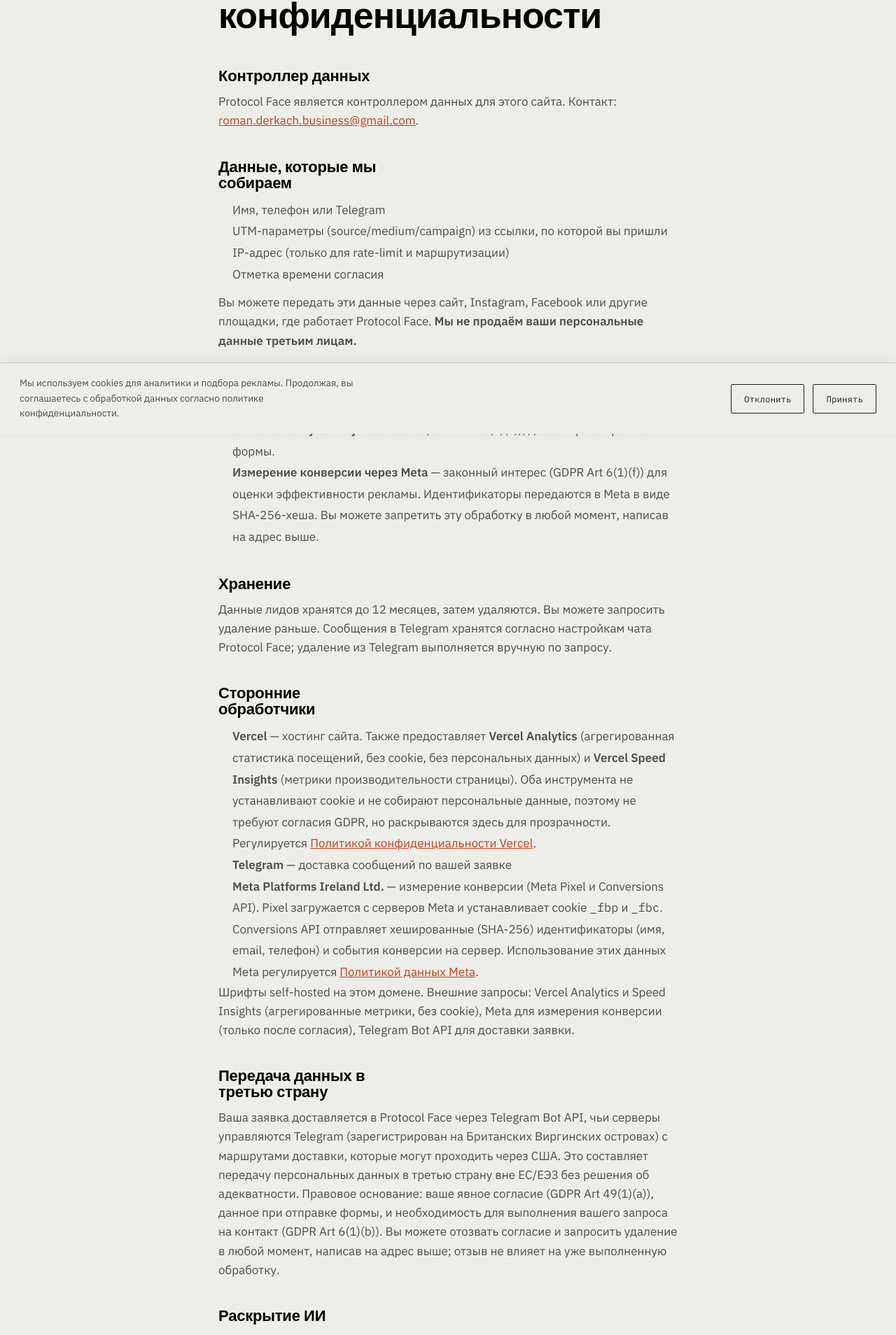
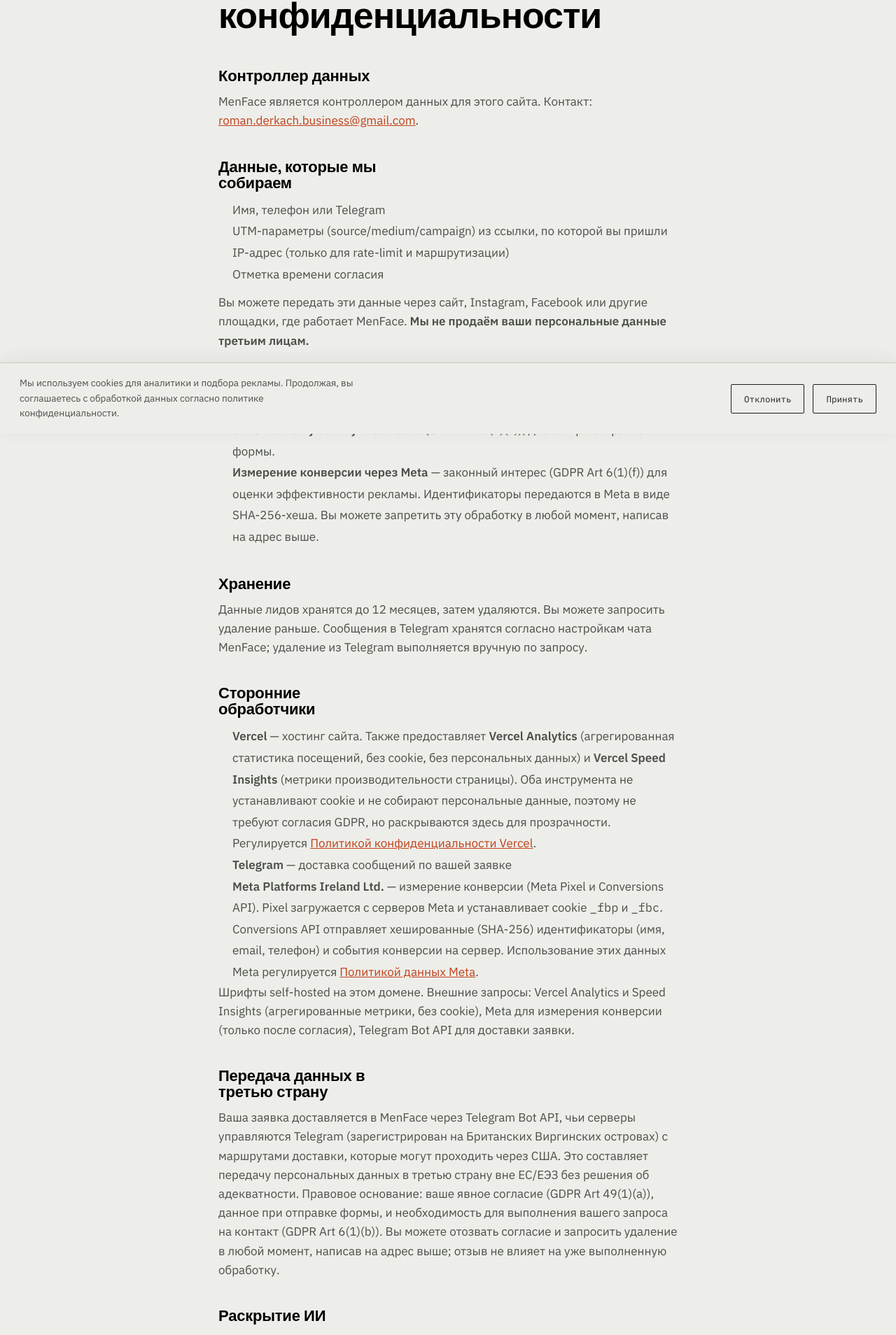
Before and after one commit to Vane1o-amd/protocol-face-landing, a Next.js app: page /privacy in a window 1280 px wide. Shown: the part 180-2088 px from the top of the page at 70% size. Built offline with nearby package versions, Linux system fonts and the light colour scheme; no server answers.

Commit message:
Rebrand remaining Protocol Face mentions to MenFace (#45)
Co-authored-by: Vane1o <ivannemtinov005@gmail.com>
Co-authored-by: Claude Code <noreply@anthropic.com>

```diff
--- a/app/layout.tsx
+++ b/app/layout.tsx
@@ -41,21 +41,21 @@ const caveat = Caveat({
 // TODO: replace placeholder domain once user confirms final domain
 export const metadata: Metadata = {
   metadataBase: new URL("https://menface.pro"),
-  title: "Protocol Face — персональная диагностика и сопровождение",
+  title: "MenFace — персональная диагностика и сопровождение",
   description:
     "Личный протокол лица: измени лицо за 30 дней — первые изменения уже через неделю.",
   alternates: { canonical: "/" },
   openGraph: {
-    title: "Protocol Face — персональная диагностика и сопровождение",
+    title: "MenFace — персональная диагностика и сопровождение",
     description:
       "Личный протокол лица: измени лицо за 30 дней — первые изменения уже через неделю.",
     type: "website",
     locale: "ru_RU",
-    siteName: "Protocol Face",
+    siteName: "MenFace",
   },
   twitter: {
     card: "summary_large_image",
-    title: "Protocol Face — персональная диагностика и сопровождение",
+    title: "MenFace — персональная диагностика и сопровождение",
     description:
       "Личный протокол лица: измени лицо за 30 дней — первые изменения уже через неделю.",
   },
--- a/app/opengraph-image.tsx
+++ b/app/opengraph-image.tsx
@@ -20,7 +20,7 @@ export default function OpenGraphImage() {
         }}
       >
         <div style={{ fontSize: 28, color: "#C1401C", marginBottom: 24 }}>
-          PROTOCOL FACE
+          MENFACE
         </div>
         <div
           style={{
--- a/app/privacy/page.tsx
+++ b/app/privacy/page.tsx
@@ -1,8 +1,8 @@
 import type { Metadata } from "next";
 
 export const metadata: Metadata = {
-  title: "Политика конфиденциальности — Protocol Face",
-  description: "Как Protocol Face обрабатывает ваши персональные данные. GDPR.",
+  title: "Политика конфиденциальности — MenFace",
+  description: "Как MenFace обрабатывает ваши персональные данные. GDPR.",
   // TODO: replace placeholder domain once user provides it
   alternates: { canonical: "https://menface.pro/privacy" },
   robots: { index: true, follow: true },
@@ -31,7 +31,7 @@ export default function PrivacyPage() {
 
       <h2 style={sectionH2}>Контроллер данных</h2>
       <p style={dim}>
-        Protocol Face является контроллером данных для этого сайта. Контакт:{" "}
+        MenFace является контроллером данных для этого сайта. Контакт:{" "}
         <a href="mailto:roman.derkach.business@gmail.com" style={accent}>
           roman.derkach.business@gmail.com
         </a>
@@ -47,7 +47,7 @@ export default function PrivacyPage() {
       </ul>
       <p style={{ ...dim, marginTop: "12px" }}>
         Вы можете передать эти данные через сайт, Instagram, Facebook или другие
-        площадки, где работает Protocol Face.{" "}
+        площадки, где работает MenFace.{" "}
         <strong>Мы не продаём ваши персональные данные третьим лицам.</strong>
       </p>
 
@@ -69,7 +69,7 @@ export default function PrivacyPage() {
       <p style={dim}>
         Данные лидов хранятся до 12 месяцев, затем удаляются. Вы можете запросить
         удаление раньше. Сообщения в Telegram хранятся согласно настройкам чата
-        Protocol Face; удаление из Telegram выполняется вручную по запросу.
+        MenFace; удаление из Telegram выполняется вручную по запросу.
       </p>
 
       <h2 style={sectionH2}>Сторонние обработчики</h2>
@@ -111,7 +111,7 @@ export default function PrivacyPage() {
 
       <h2 style={sectionH2}>Передача данных в третью страну</h2>
       <p style={dim}>
-        Ваша заявка доставляется в Protocol Face через Telegram Bot API, чьи
+        Ваша заявка доставляется в MenFace через Telegram Bot API, чьи
         серверы управляются Telegram (зарегистрирован на Британских Виргинских
         островах) с маршрутами доставки, которые могут проходить через США. Это
         составляет передачу персональных данных в третью страну вне ЕС/ЕЭЗ без
@@ -135,7 +135,7 @@ export default function PrivacyPage() {
         <li>Доступ, исправление, удаление, переносимость, возражение</li>
         <li>Отозвать согласие в любой момент</li>
         <li>
-          Попросить Protocol Face прекратить контактировать вас в любой момент —
+          Попросить MenFace прекратить контактировать вас в любой момент —
           напишите на адрес выше, и запрос будет выполнен
         </li>
         <li>
--- a/app/success/page.tsx
+++ b/app/success/page.tsx
@@ -2,7 +2,7 @@ import type { Metadata } from "next";
 import Link from "next/link";
 
 export const metadata: Metadata = {
-  title: "Спасибо — Protocol Face",
+  title: "Спасибо — MenFace",
   robots: { index: false, follow: false },
 };
 
--- a/components/Footer.tsx
+++ b/components/Footer.tsx
@@ -5,7 +5,7 @@ export default function Footer() {
   return (
     <footer>
       <div className="wrap">
-        <span>© {year} Protocol Face. Все права защищены.</span>
+        <span>© {year} MenFace. Все права защищены.</span>
         <nav className="footer-nav">
           <Link
             href="/privacy"
--- a/lib/telegram.ts
+++ b/lib/telegram.ts
@@ -22,7 +22,7 @@ function sanitize(text: string): string {
 
 export function composeLeadMessage(d: LeadData): string {
   const lines = [
-    "🔔 Новый лид — Protocol Face",
+    "🔔 Новый лид — MenFace",
     "",
     `👤 Имя: ${sanitize(d.name)}`,
     `📞 Контакт: ${sanitize(d.contact)}`,
```
